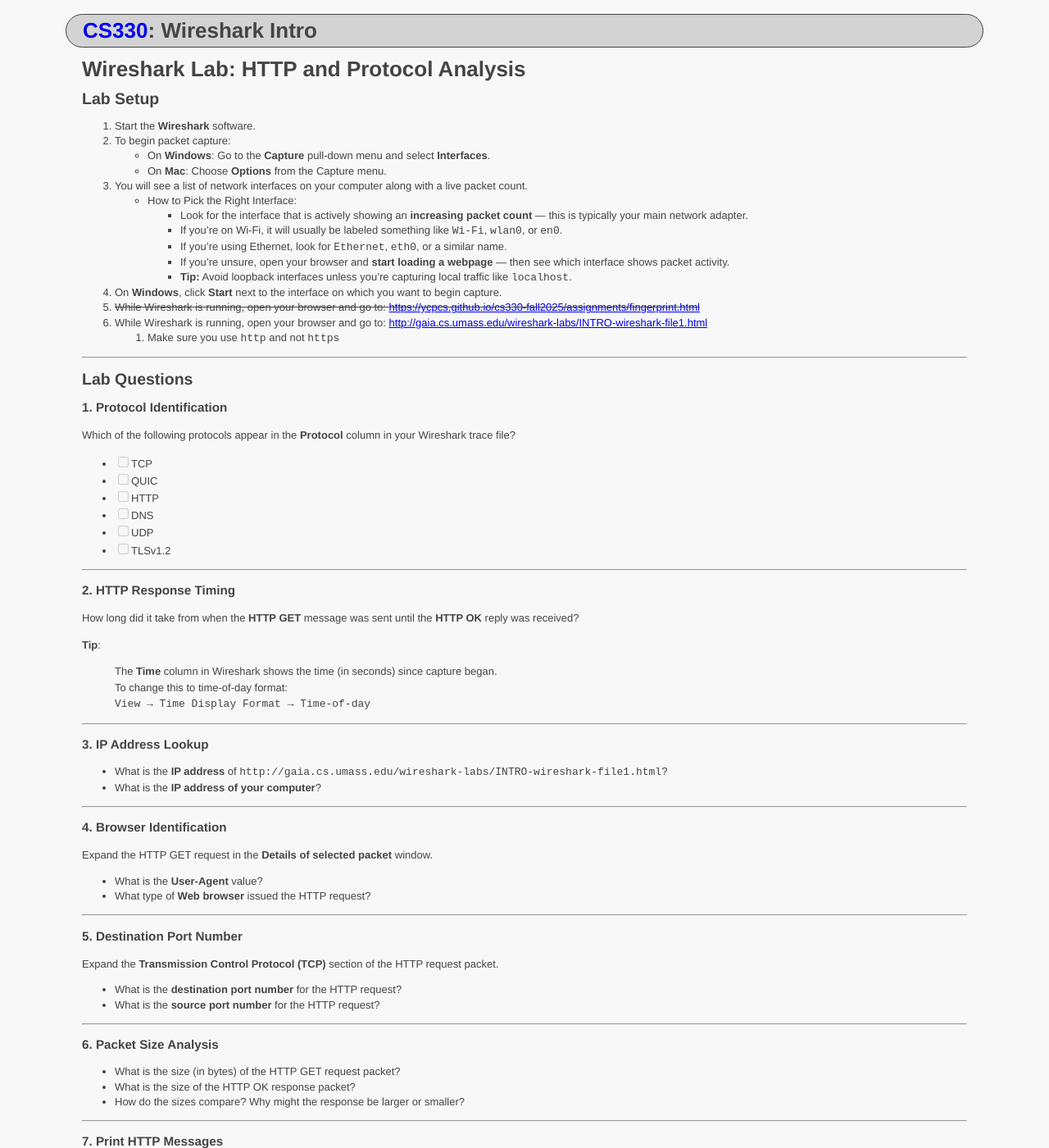
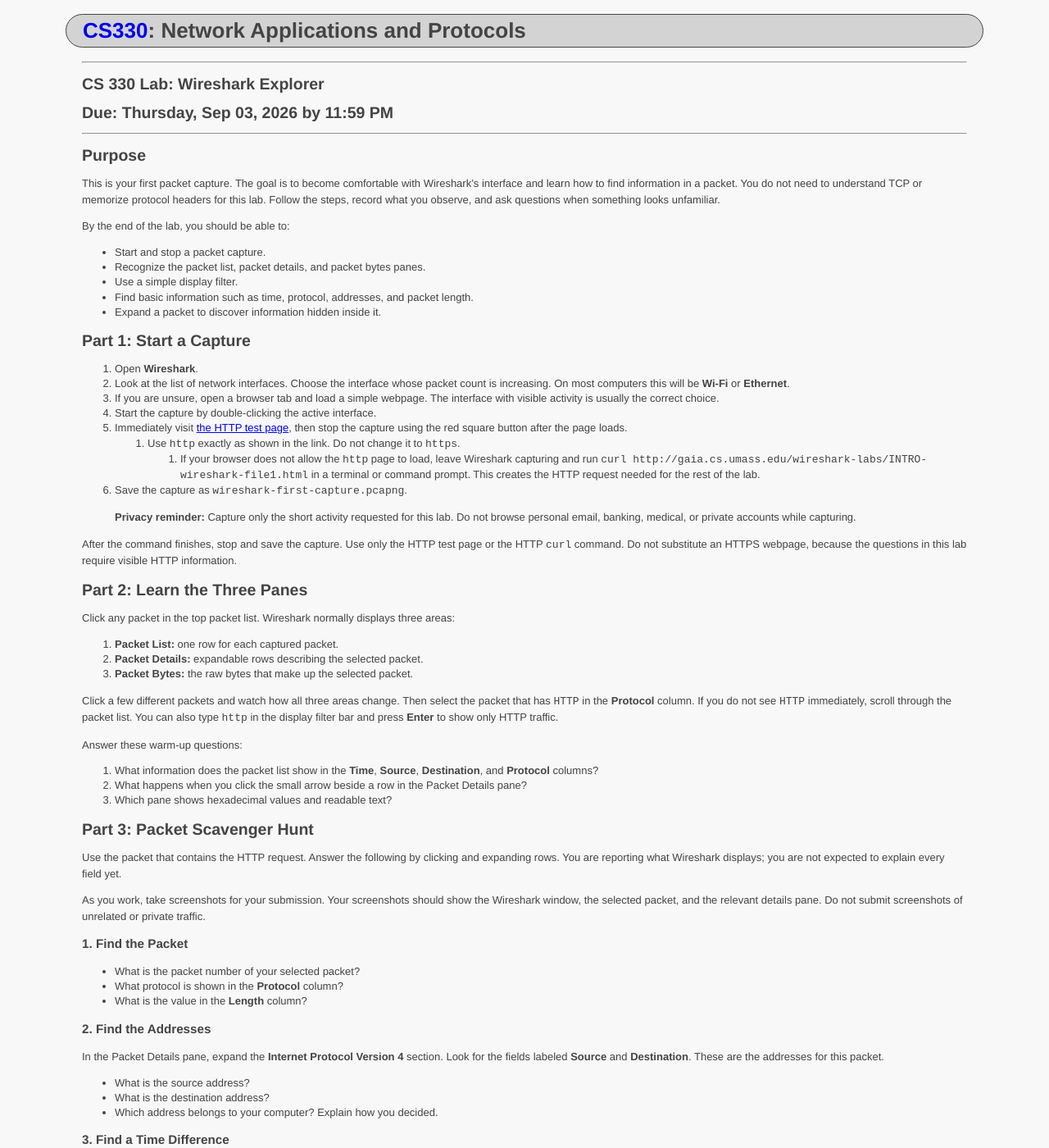
Before and after one commit to ycpcs/cs330-fall2026, a Jekyll site: the page built from assignments/wireshark-intro.md, in a window 1280 px wide and 1400 px high. Shown: the whole window at 82% size. Built offline with Jekyll 4.4.1, drawn with Linux system fonts in a browser that asks for light colours; some of the changed text lies outside the part shown.

Commit message:
add wireshark intro lab

````diff
--- a/assignments/wireshark-intro.md
+++ b/assignments/wireshark-intro.md
@@ -1,115 +1,155 @@
 ---
 layout: default
 course_number: CS330
-title: "Wireshark Intro"
+title: "Network Applications and Protocols"
 ---
 
-# Wireshark Lab: HTTP and Protocol Analysis
+--- --- --- --- --- --- --- --- --- --- --- --- --- --- --- --- --- --- --- --- --- --- --- ---
 
-## Lab Setup
+## CS 330 Lab: Wireshark Explorer
 
-1. Start the **Wireshark** software.
-2. To begin packet capture:
-   - On **Windows**: Go to the **Capture** pull-down menu and select **Interfaces**.
-   - On **Mac**: Choose **Options** from the Capture menu.
-3. You will see a list of network interfaces on your computer along with a live packet count.
-   - How to Pick the Right Interface:
-     - Look for the interface that is actively showing an **increasing packet count** — this is typically your main network adapter.
-     - If you're on Wi-Fi, it will usually be labeled something like `Wi-Fi`, `wlan0`, or `en0`.
-     - If you're using Ethernet, look for `Ethernet`, `eth0`, or a similar name.
-     - If you're unsure, open your browser and **start loading a webpage** — then see which interface shows packet activity.
-     - **Tip:** Avoid loopback interfaces unless you're capturing local traffic like `localhost`.
-4. On **Windows**, click **Start** next to the interface on which you want to begin capture.
-5. ~~While Wireshark is running, open your browser and go to: <a href="https://ycpcs.github.io/cs330-fall2025/assignments/fingerprint.html" target="_blank">https://ycpcs.github.io/cs330-fall2025/assignments/fingerprint.html</a>~~
-6. While Wireshark is running, open your browser and go to: <a href="http://gaia.cs.umass.edu/wireshark-labs/INTRO-wireshark-file1.html" target="_blank">http://gaia.cs.umass.edu/wireshark-labs/INTRO-wireshark-file1.html</a>
-   1. Make sure you use ```http``` and not ```https```
+## Due: Thursday, Sep 03, 2026 by 11:59 PM
 
----
+--- --- --- --- --- --- --- --- --- --- --- --- --- --- --- --- --- --- --- --- --- --- --- ---
 
-## Lab Questions
+## Purpose
 
-### 1. Protocol Identification
+This is your first packet capture. The goal is to become comfortable with Wireshark's interface and learn how to find information in a packet. You do not need to understand TCP or memorize protocol headers for this lab. Follow the steps, record what you observe, and ask questions when something looks unfamiliar.
 
-Which of the following protocols appear in the **Protocol** column in your Wireshark trace file?
+By the end of the lab, you should be able to:
 
-- [ ] TCP
-- [ ] QUIC
-- [ ] HTTP
-- [ ] DNS
-- [ ] UDP
-- [ ] TLSv1.2
+- Start and stop a packet capture.
+- Recognize the packet list, packet details, and packet bytes panes.
+- Use a simple display filter.
+- Find basic information such as time, protocol, addresses, and packet length.
+- Expand a packet to discover information hidden inside it.
 
----
+## Part 1: Start a Capture
 
-### 2. HTTP Response Timing
+1. Open **Wireshark**.
+2. Look at the list of network interfaces. Choose the interface whose packet count is increasing. On most computers this will be **Wi-Fi** or **Ethernet**.
+3. If you are unsure, open a browser tab and load a simple webpage. The interface with visible activity is usually the correct choice.
+4. Start the capture by double-clicking the active interface.
+5. Immediately visit [the HTTP test page](http://gaia.cs.umass.edu/wireshark-labs/INTRO-wireshark-file1.html), then stop the capture using the red square button after the page loads.
+   1. Use `http` exactly as shown in the link. Do not change it to `https`.
+        2. If your browser does not allow the `http` page to load, leave Wireshark capturing and run `curl http://gaia.cs.umass.edu/wireshark-labs/INTRO-wireshark-file1.html` in a terminal or command prompt. This creates the HTTP request needed for the rest of the lab.
+6. Save the capture as `wireshark-first-capture.pcapng`.
 
-How long did it take from when the **HTTP GET** message was sent until the **HTTP OK** reply was received?
+> **Privacy reminder:** Capture only the short activity requested for this lab. Do not browse personal email, banking, medical, or private accounts while capturing.
 
-**Tip**:
-> The **Time** column in Wireshark shows the time (in seconds) since capture began.
-> To change this to time-of-day format:
-> `View → Time Display Format → Time-of-day`
+After the command finishes, stop and save the capture. Use only the HTTP test page or the HTTP `curl` command. Do not substitute an HTTPS webpage, because the questions in this lab require visible HTTP information.
 
----
+## Part 2: Learn the Three Panes
 
-### 3. IP Address Lookup
+Click any packet in the top packet list. Wireshark normally displays three areas:
 
-- What is the **IP address** of ```http://gaia.cs.umass.edu/wireshark-labs/INTRO-wireshark-file1.html```?
-- What is the **IP address of your computer**?
+1. **Packet List:** one row for each captured packet.
+2. **Packet Details:** expandable rows describing the selected packet.
+3. **Packet Bytes:** the raw bytes that make up the selected packet.
 
----
+Click a few different packets and watch how all three areas change. Then select the packet that has `HTTP` in the **Protocol** column. If you do not see `HTTP` immediately, scroll through the packet list. You can also type `http` in the display filter bar and press **Enter** to show only HTTP traffic.
 
-### 4. Browser Identification
+Answer these warm-up questions:
 
-Expand the HTTP GET request in the **Details of selected packet** window.
+1. What information does the packet list show in the **Time**, **Source**, **Destination**, and **Protocol** columns?
+2. What happens when you click the small arrow beside a row in the Packet Details pane?
+3. Which pane shows hexadecimal values and readable text?
 
-- What is the **User-Agent** value?
-- What type of **Web browser** issued the HTTP request?
+## Part 3: Packet Scavenger Hunt
 
----
+Use the packet that contains the HTTP request. Answer the following by clicking and expanding rows. You are reporting what Wireshark displays; you are not expected to explain every field yet.
 
-### 5. Destination Port Number
+As you work, take screenshots for your submission. Your screenshots should show the Wireshark window, the selected packet, and the relevant details pane. Do not submit screenshots of unrelated or private traffic.
 
-Expand the **Transmission Control Protocol (TCP)** section of the HTTP request packet.
+### 1. Find the Packet
 
-- What is the **destination port number** for the HTTP request?
-- What is the **source port number** for the HTTP request?
+- What is the packet number of your selected packet?
+- What protocol is shown in the **Protocol** column?
+- What is the value in the **Length** column?
 
----
+### 2. Find the Addresses
 
-### 6. Packet Size Analysis
-- What is the size (in bytes) of the HTTP GET request packet?
-- What is the size of the HTTP OK response packet?
-- How do the sizes compare? Why might the response be larger or smaller?
+In the Packet Details pane, expand the **Internet Protocol Version 4** section. Look for the fields labeled **Source** and **Destination**. These are the addresses for this packet.
 
----
+- What is the source address?
+- What is the destination address?
+- Which address belongs to your computer? Explain how you decided.
 
-### 7. Print HTTP Messages
+### 3. Find a Time Difference
 
-Print the two HTTP messages (GET and OK) referred to in **Question 2**.
+Wireshark can display time in several ways. For this question, use the default time shown in the packet list.
 
-**Steps**:
+- What time is shown for your selected packet?
+- Select the packet immediately before it. What time is shown?
+- Which packet came first, and how can you tell?
 
-1. Select the desired packet in the list.
-2. Go to **File → Print**
-3. Choose:
-- **Selected Packet Only**
-- **Print as displayed**
-4. Click **OK** to print.
+### 4. Explore the Details
 
----
+Expand two different sections in the Packet Details pane. For example, you might see sections labeled **Frame**, **Internet Protocol**, **Transmission Control Protocol**, or **Hypertext Transfer Protocol**.
 
-> **Note:** Be sure to save your packet capture file (`.pcapng`) for submission or reference.
+- What are the names of the two sections you expanded?
+- Record one field name and value from each section.
+- Choose one field you do not recognize. Make a reasonable guess about what it might describe based only on its name. You may revise this guess later in the course.
 
-## Grading
-Submit your lab report, including the **packet capture file** and **screenshots**, via [Marmoset](https://cs.ycp.edu/marmoset) by the scheduled due date listed in the syllabus.
+### 5. Look at the Bytes
+
+Select a packet showing `200 OK  (text/html)`. With the same packet selected, look at the Packet Bytes pane.
+
+- Do you see any readable text?
+- Does the readable text match anything shown in the Packet Details pane?
+- Why might some packet information be easier to read in the Details pane than in the raw bytes pane?
+
+### 6. HTTP Hunt
+
+Find the request packet by looking for `GET` in the **Info** column. In the Packet Details pane, look for a request line similar to `GET /... HTTP/1.1`, then examine the **Hypertext Transfer Protocol** section.
+
+- Find the request line. What HTTP method was used, and what resource was requested?
+- Find the server's response packet. Look for a packet showing `... 200 OK ...` and, if visible, `Content-Type: text/html`. What status code and short status phrase does it contain?
+
+You do not need to explain what the method or status code means yet. Copy the values exactly as Wireshark displays them and include both packet numbers.
+
+## Part 4: Narrow the Search
+
+The display filter bar is above the packet list. This time, use a more specific filter. Enter `http.request` and press **Enter**.
+
+- How did the number of visible packets change compared with the `http` filter?
+- What kind of packets does `http.request` keep?
+- Clear the filter using the **X** at the right side of the filter bar. Then enter `http.response` and press **Enter**.
+- What kind of packets does `http.response` keep? Can you find the `200 OK` response again?
+
+If no packets appear after using either filter, check that you used the HTTP test page or the HTTP `curl` command while Wireshark was capturing. Record which filters you used in your report.
+
+## Part 5: Reflection
+
+In a short paragraph, answer both questions:
+
+- What was the most useful thing you learned about finding information in Wireshark?
+- What is one question about packets or networks that you would like to investigate in a future lab?
+
+## Optional Challenge
+
+Try the display filter `dns` or `tcp` and compare the result with your `http` view. You do not need to understand the protocol yet. Simply report which filter displayed more packets and one visible difference between the two results.
+
+--- --- --- --- --- --- --- --- --- --- --- --- --- --- --- --- --- --- --- --- --- --- --- ---
+
+> **Note:** Save `wireshark-first-capture.pcapng` for submission. Use only the HTTP test page or the HTTP `curl` command.
 
 ### How to Save Your Packet Capture
 
-1. After stopping the capture in Wireshark, go to the **File** menu.
-2. Select **Save As…** or **Save**.
-3. Choose a location on your computer to save the capture file.
-4. Ensure the file extension is `.pcap` or `.pcapng`.
+1. After stopping the capture, open the **File** menu.
+2. Select **Save As...** or **Save**.
+3. Choose a location on your computer.
+4. Name the file `wireshark-first-capture.pcapng`.
 5. Click **Save**.
 
-> **Note:** All answers should be derived directly from your Wireshark analysis.
+> **Note:** Do not worry if some fields are unfamiliar. Record what you can observe, and bring confusing fields to class for discussion.
+
+## Grading
+
+Submit your short lab report, the packet capture file, and these screenshots via [Marmoset](https://cs.ycp.edu/marmoset) by the scheduled due date listed in the syllabus:
+
+- A screenshot of the HTTP request packet with the **Hypertext Transfer Protocol** section expanded.
+- A screenshot of the HTTP response packet showing `200 OK` and the relevant details.
+- A screenshot showing one of your display filters, such as `http.request` or `http.response`, in the filter bar.
+
+Label your answers with the section and question numbers above. Make sure each screenshot is clear enough to read the packet number and relevant fields.
````
Also changed, not shown: assignments/index.md (+2 -1 lines), index.md (+1 -0 lines).
